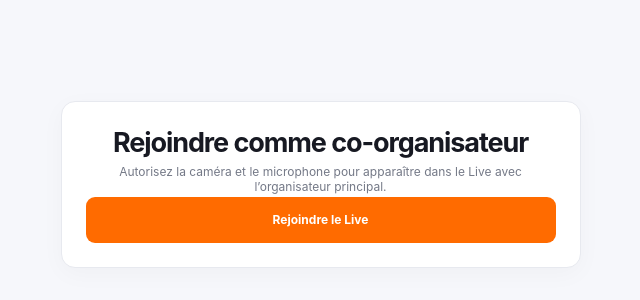
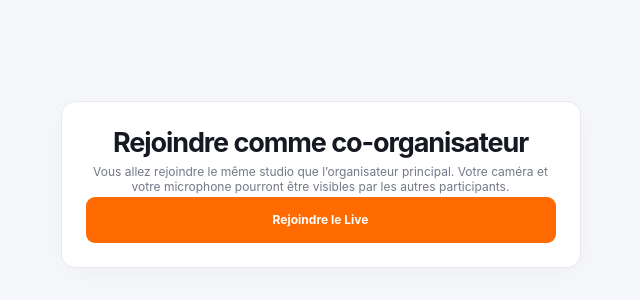
Before and after one commit to anamaherbert1-glitch/Conik.io, a Next.js app: page /live/cohost/1 in a window 1280 px wide. Shown: the part 216-516 px from the top of the page, without its empty margins (442-1082 px from the left). Built offline with nearby package versions, Linux system fonts and the light colour scheme.

Commit message:
feat(live): label co-organizer studio correctly

```diff
--- a/app/live/cohost/[token]/page.tsx
+++ b/app/live/cohost/[token]/page.tsx
@@ -14,8 +14,8 @@ export default function CoHostLivePage() {
     return <main style={{minHeight:'100vh',display:'grid',placeItems:'center',padding:20,background:'var(--background)'}}>
       <section className="panel" style={{maxWidth:520,width:'100%',padding:24,textAlign:'center'}}>
         <h1 style={{marginTop:0}}>Rejoindre comme co-organisateur</h1>
-        <p className="muted">Autorisez la caméra et le microphone pour apparaître dans le Live avec l’organisateur principal.</p>
-        <button className="primary" style={{minHeight:46,width:'100%'}} onClick={()=>{setToken(rawToken);setStarted(true)}}>Rejoindre le Live</button>
+        <p className="muted">Vous allez rejoindre le même studio que l’organisateur principal. Votre caméra et votre microphone pourront être visibles par les autres participants.</p>
+        <button className="primary" style={{minHeight:46,width:'100%'}} disabled={!rawToken} onClick={()=>{setToken(rawToken);setStarted(true)}}>Rejoindre le Live</button>
       </section>
     </main>
   }
@@ -23,9 +23,9 @@ export default function CoHostLivePage() {
   return <main style={{minHeight:'100vh',padding:16,background:'var(--background)'}}>
     <div style={{maxWidth:1200,margin:'0 auto'}}>
       <div style={{display:'flex',alignItems:'center',justifyContent:'space-between',gap:12,marginBottom:12,flexWrap:'wrap'}}>
-        <div><div style={{fontWeight:900}}>Studio co-organisateur</div><div className="muted" style={{fontSize:12}}>Votre caméra et votre microphone seront visibles par les autres participants.</div></div>
+        <div><div style={{fontWeight:900}}>Studio co-organisateur</div><div className="muted" style={{fontSize:12}}>Vous êtes connecté au même Live que l’organisateur principal.</div></div>
       </div>
-      <MultiLiveRoom host tokenUrl="/api/lives/cohost-token" tokenBody={{token}} />
+      <MultiLiveRoom host label="Co-organisateur" tokenUrl="/api/lives/cohost-token" tokenBody={{token}} />
     </div>
   </main>
 }
```
